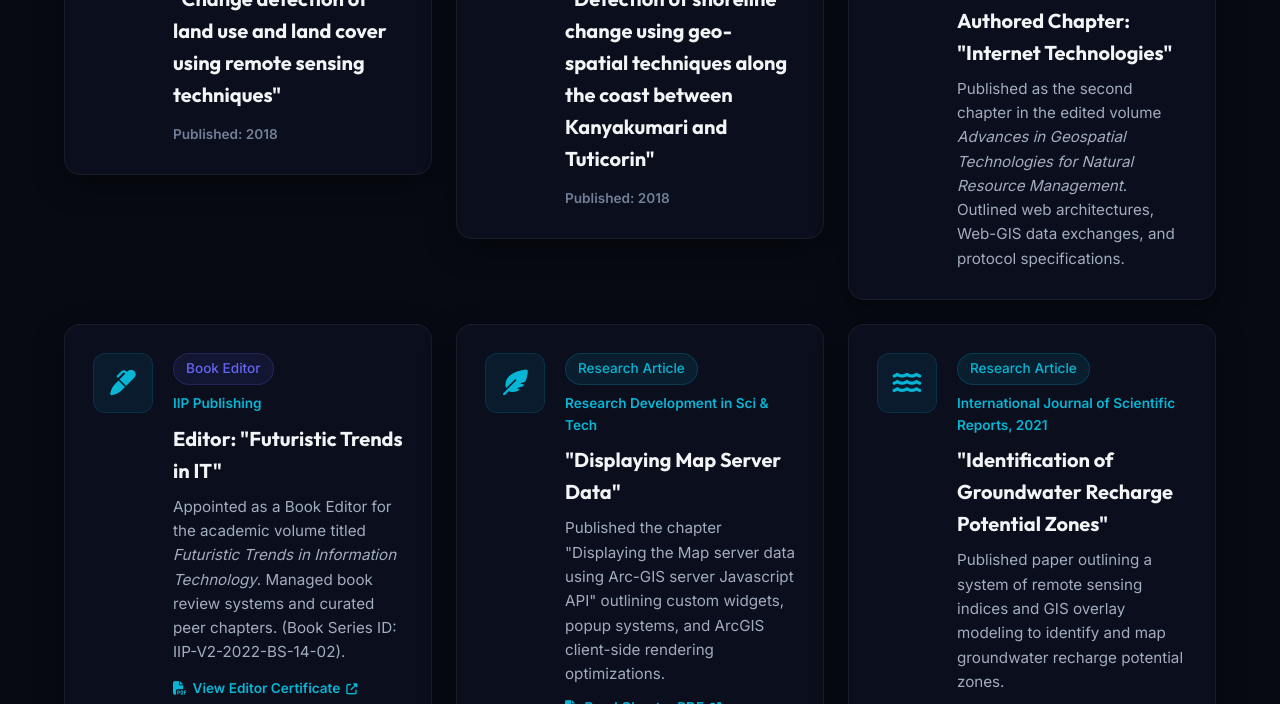
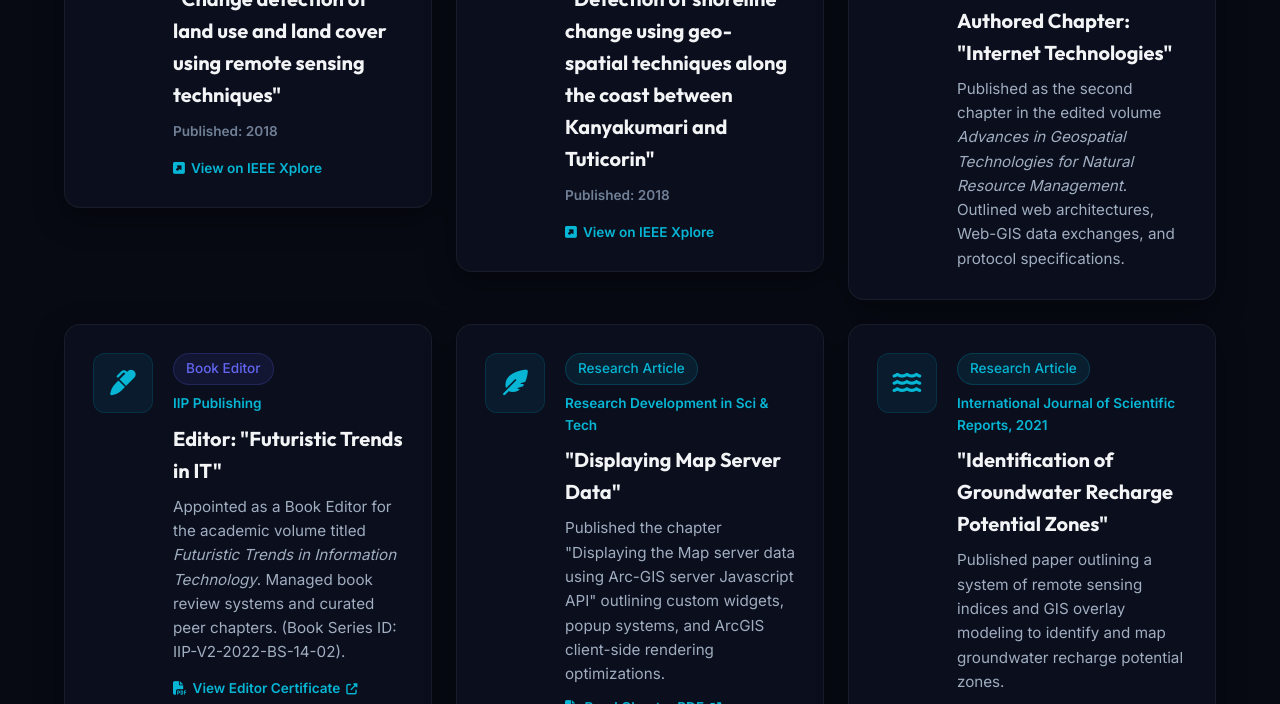
Before and after one commit to HariMSS-WebGIS/Website-Harish, a website: page index.html in a window 1280 px wide. Shown: the part 8115-8819 px from the top of the page. Drawn offline with Linux system fonts and the light colour scheme.

Commit message:
Link IEEE journals to IEEE Xplore abstracts

```diff
--- a/index.html
+++ b/index.html
@@ -689,8 +689,11 @@
                                 <span class="badge">Journal Paper</span>
                                 <div class="achieve-meta" style="margin-top: 8px;">IEEE Digital Explore</div>
                                 <h4>"Change detection of land use and land cover using remote sensing techniques"</h4>
-                                <div style="margin-top: 10px;">
+                                <div style="margin-top: 10px; display: flex; gap: 15px; align-items: center; flex-wrap: wrap;">
                                     <span class="timeline-date" style="font-size: 0.85rem; color: var(--text-muted); font-weight:600;">Published: 2018</span>
+                                    <a href="https://ieeexplore.ieee.org/abstract/document/8392231" target="_blank" class="project-link">
+                                        <i class="fa-solid fa-square-up-right"></i> View on IEEE Xplore
+                                    </a>
                                 </div>
                             </div>
                         </div>
@@ -706,8 +709,11 @@
                                 <span class="badge">Journal Paper</span>
                                 <div class="achieve-meta" style="margin-top: 8px;">IEEE Digital Explore</div>
                                 <h4>"Detection of shoreline change using geo-spatial techniques along the coast between Kanyakumari and Tuticorin"</h4>
-                                <div style="margin-top: 10px;">
+                                <div style="margin-top: 10px; display: flex; gap: 15px; align-items: center; flex-wrap: wrap;">
                                     <span class="timeline-date" style="font-size: 0.85rem; color: var(--text-muted); font-weight:600;">Published: 2018</span>
+                                    <a href="https://ieeexplore.ieee.org/abstract/document/8392235" target="_blank" class="project-link">
+                                        <i class="fa-solid fa-square-up-right"></i> View on IEEE Xplore
+                                    </a>
                                 </div>
                             </div>
                         </div>
```
